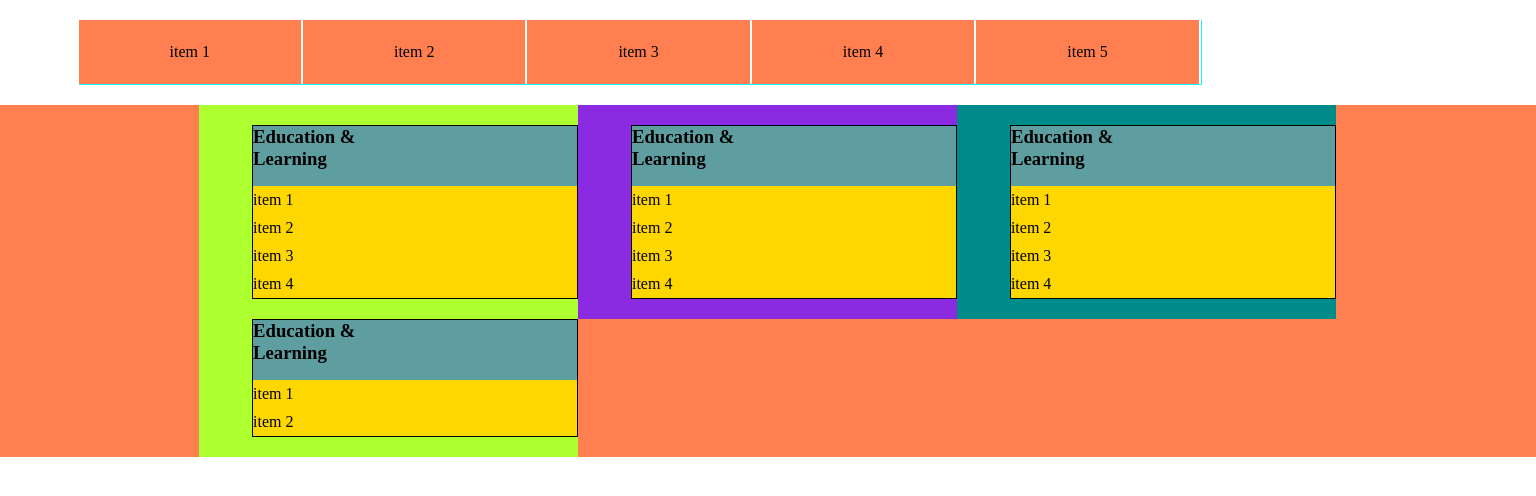
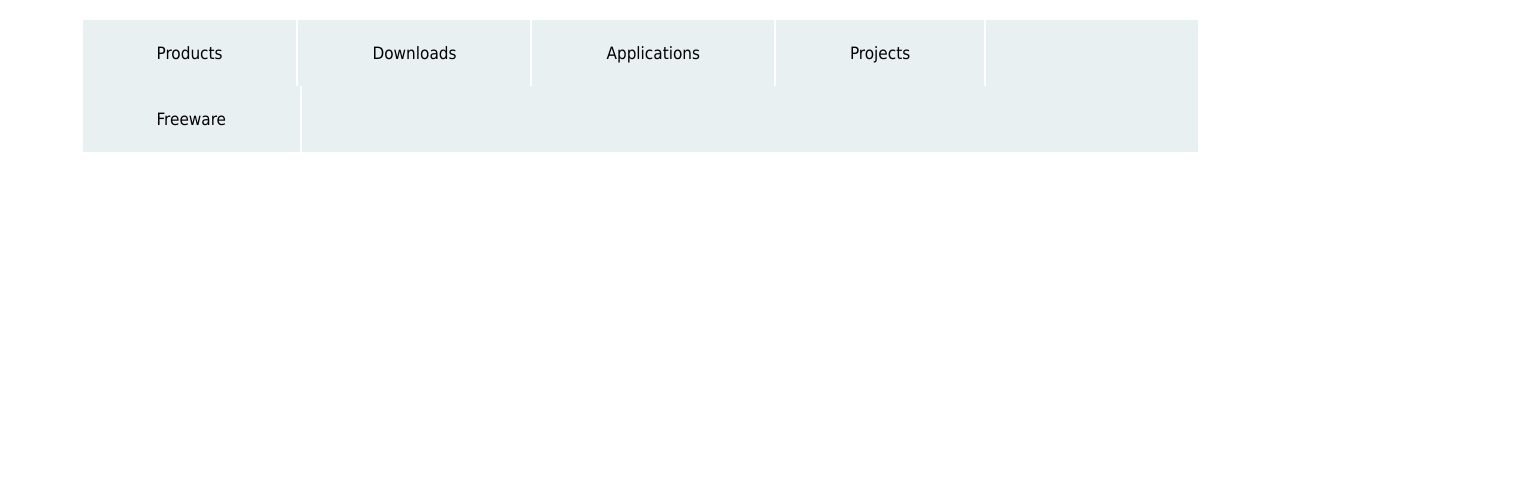
Before and after one commit to somaye-beiranvand/drop-down-menu-2, a plain HTML site: page index.html in a window 1280 px wide. Shown: the whole page, 1536 px wide, since content can reach past the window. Drawn offline with Linux system fonts and the light colour scheme.

Commit message:
version 1

```diff
--- a/css/style.css
+++ b/css/style.css
@@ -5,67 +5,64 @@
 .clearfix{
     clear: both;
 }
+body{
+    font-family: tahoma;
+}
 nav{
-    width: 1123px;
-    height: 65px;
-    background-color: aqua;
+    width: 1115px;
+    background-color: #E8F0F2;
     margin: 20px auto 0 auto;
 }
-nav ul li{
+nav>ul>li{
     list-style-type: none;
     list-style-position: inside;
     float: left;
-    padding: 23px 91px;
-    background-color: coral;
+    padding: 23px 74px;
     box-sizing: border-box;
     border-right: 2px solid #fff;
-
+    position: relative;
+    font-size: 17px;
+}
+nav>ul>li:hover {
+    cursor: pointer;
+    background-color: #39A2DB;
+    color: #E8F0F2;
+}
+nav>ul>li:hover .dropdown-content{
+    opacity: 1;
+    visibility: visible;
 }
 .dropdown-content{
     width: 1536px;
-    background-color: coral;
-    margin-top: 20px;
+    background-color: #39A2DB;
     padding: 0 199px;
     box-sizing: border-box;
+    position: absolute;
+    top: 66px;
+    left: -431px;
+    opacity: 0;
+    visibility: hidden;
+    transition: all 0.5s;
 }
 .dropdown-content-column{
     width: 33.3%;
-
     float: left;
     padding-left: 53px;
     box-sizing: border-box;
 }
-.dropdown-content-left{
-    background-color: greenyellow;
-}
-.dropdown-content-center{
-    background-color: blueviolet;
-}
-.dropdown-content-right{
-    background-color: darkcyan;
-}
-.dropdown-content-left-top{
-    width: 100%;
-    background-color: darkgrey;
-}
-.dropdown-content-left-bottom{
-    width: 100%;
-    background-color: fuchsia;
-}
 .dropdown-box{
     width: 100%;
-    border: 1px solid black;
     margin: 20px 0;
     box-sizing: border-box;
 }
 .dropdown-box-title{
     width: 100%;
-    height: 60px;
-    background-color: cadetblue;
+    padding:10px 0;
+    color: #053742;
 }
 .dropdown-box-list{
     width: 100%;
-    background-color: gold;
+    color:#E8F0F2;
 }
 .dropdown-box-list li{
     padding: 5px 0;
--- a/index.html
+++ b/index.html
@@ -10,16 +10,10 @@
 <body>
     <nav>
         <ul>
-            <li>item 1</li>
-            <li>item 2</li>
-            <li>item 3</li>
-            <li>item 4</li>
-            <li>item 5</li>
-        </ul>
-    </nav>
+            <li>Products</li>
+            <li>Downloads
                 <div class="dropdown-content">
                     <div class="dropdown-content-left dropdown-content-column">
-            <div class="dropdown-content-left-top">
                         <div class="dropdown-box">
                             <div class="dropdown-box-title">
                                 <h3>
@@ -36,21 +30,19 @@
                                 </ul>
                             </div>
                         </div>
-            </div>
-            <div class="dropdown-content-left-bottom">
                         <div class="dropdown-box">
                             <div class="dropdown-box-title">
                                 <h3>
-                            Education & <br>
-                            Learning
+                                    Professionals
                                 </h3>
                             </div>
                             <div class="dropdown-box-list">
                                 <ul>
                                     <li>item 1</li>
                                     <li>item 2</li>
+                                    <li>item 3</li>
+                                    <li>item 4</li>
                                 </ul>
-                    </div>
                             </div>
                         </div>
                     </div>
@@ -58,8 +50,7 @@
                         <div class="dropdown-box">
                             <div class="dropdown-box-title">
                                 <h3>
-                        Education & <br>
-                        Learning
+                                    Entertainment
                                 </h3>
                             </div>
                             <div class="dropdown-box-list">
@@ -76,8 +67,7 @@
                         <div class="dropdown-box">
                             <div class="dropdown-box-title">
                                 <h3>
-                        Education & <br>
-                        Learning
+                                    Games
                                 </h3>
                             </div>
                             <div class="dropdown-box-list">
@@ -92,5 +82,12 @@
                     </div>
                     <div class="clearfix"></div>
                 </div>
+            </li>
+            <li>Applications</li>
+            <li>Projects</li>
+            <li>Freeware</li>
+            <div class="clearfix"></div>
+        </ul>
+    </nav>
 </body>
 </html>
```
Lines whose indentation alone changed are shown as unchanged.
